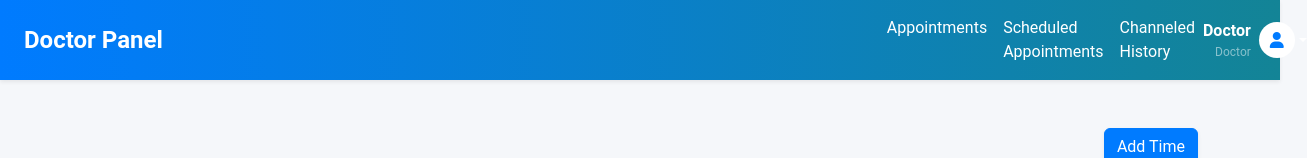
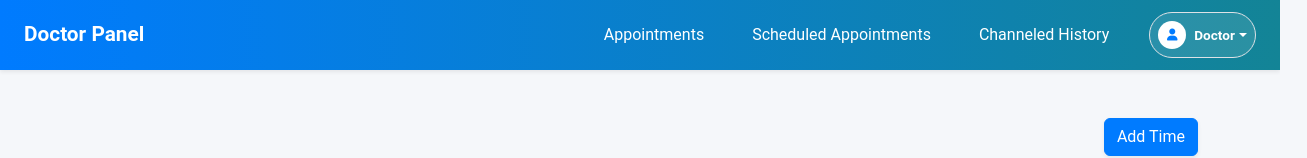
Before and after one commit to kavishka-wilagedara/healthcare-system, a React (Create React App) app in the folder frontend/: page /doc-home in a window 1280 px wide. Shown: the top 158 px of the page, 1307 px wide, since content can reach past the window. Built offline with nearby package versions, Linux system fonts and the light colour scheme; no server answers.

Commit message:
new update on doctor navbar

```diff
--- a/frontend/src/doctor/components/DocNavbar.jsx
+++ b/frontend/src/doctor/components/DocNavbar.jsx
@@ -8,6 +8,7 @@ const DocNavbar = () => {
   const { user, setUser } = useContext(UserContext);
   const navigate = useNavigate();
   const [dropdownOpen, setDropdownOpen] = useState(false);
+  const [mobileMenuOpen, setMobileMenuOpen] = useState(false);
 
   const handleLogout = () => {
     setUser(null);
@@ -18,108 +19,161 @@ const DocNavbar = () => {
     setDropdownOpen(!dropdownOpen);
   };
 
+  const toggleMobileMenu = () => {
+    setMobileMenuOpen(!mobileMenuOpen);
+  };
+
+  const closeMobileMenu = () => {
+    setMobileMenuOpen(false);
+  };
+
   return (
     <nav className="navbar navbar-expand-lg navbar-dark healthcare-navbar shadow-sm">
-      <div className="container-fluid px-4">
+      <div className="container-fluid px-3 px-md-4">
         <Link className="navbar-brand fw-bold text-white" to="/doc-dashboard">
-          Doctor Panel
+          <span className="d-none d-sm-inline">Doctor Panel</span>
+          <span className="d-inline d-sm-none">Doc Panel</span>
         </Link>
+
         <button
-          className="navbar-toggler"
+          className="navbar-toggler border-0"
           type="button"
-          data-bs-toggle="collapse"
-          data-bs-target="#navbarNav"
+          onClick={toggleMobileMenu}
           aria-controls="navbarNav"
-          aria-expanded="false"
+          aria-expanded={mobileMenuOpen}
           aria-label="Toggle navigation"
         >
           <span className="navbar-toggler-icon"></span>
         </button>
 
-        <div className="collapse navbar-collapse" id="navbarNav">
-          <ul className="navbar-nav me-auto" style={{marginLeft: "700px"}}>
+        <div
+          className={`collapse navbar-collapse ${mobileMenuOpen ? "show" : ""}`}
+          id="navbarNav"
+        >
+          <ul className="navbar-nav ms-auto me-3">
             <li className="nav-item">
               <Link
-                className={`nav-link ${
+                className={`nav-link px-3 py-2 ${
                   location.pathname === "/doc-appointments" ? "active" : ""
                 }`}
                 to="/doc-appointments"
+                onClick={closeMobileMenu}
               >
+                <i className="fas fa-calendar-check d-lg-none me-2"></i>
                 Appointments
               </Link>
             </li>
             <li className="nav-item">
               <Link
-                className={`nav-link ${
+                className={`nav-link px-3 py-2 ${
                   location.pathname === "/doc-scheduledAppointments"
                     ? "active"
                     : ""
                 }`}
                 to="/doc-scheduledAppointments"
+                onClick={closeMobileMenu}
               >
-                Scheduled Appointments
+                <i className="fas fa-clock d-lg-none me-2"></i>
+                <span className="d-none d-md-inline">
+                  Scheduled Appointments
+                </span>
+                <span className="d-inline d-md-none">Scheduled</span>
               </Link>
             </li>
             <li className="nav-item">
               <Link
-                className={`nav-link ${
+                className={`nav-link px-3 py-2 ${
                   location.pathname === "/doc-appointmentHistory"
                     ? "active"
                     : ""
                 }`}
                 to="/doc-appointmentHistory"
+                onClick={closeMobileMenu}
               >
-                Channeled History
+                <i className="fas fa-history d-lg-none me-2"></i>
+                <span className="d-none d-md-inline">Channeled History</span>
+                <span className="d-inline d-md-none">History</span>
               </Link>
             </li>
           </ul>
 
-          <div className="d-flex align-items-center">
+          <div className="d-flex align-items-center mt-3 mt-lg-0">
             <div className="dropdown">
               <button
-                className="btn btn-link nav-link dropdown-toggle d-flex align-items-center"
+                className="btn btn-link nav-link dropdown-toggle d-flex align-items-center p-2 border rounded-pill"
                 onClick={toggleDropdown}
-                style={{ color: "white", textDecoration: "none" }}
+                style={{
+                  color: "white",
+                  textDecoration: "none",
+                  borderColor: "rgba(255, 255, 255, 0.3) !important",
+                  backgroundColor: "rgba(255, 255, 255, 0.1)",
+                }}
               >
-                <div className="me-2 d-flex flex-column align-items-end">
-                  <span className="fw-bold">
+                <div
+                  className="rounded-circle bg-white d-flex align-items-center justify-content-center me-2"
+                  style={{
+                    width: "28px",
+                    height: "28px",
+                    color: "#007bff",
+                  }}
+                >
+                  <i
+                    className="fas fa-user"
+                    style={{ fontSize: "0.75rem" }}
+                  ></i>
+                </div>
+                <div className="d-flex flex-column align-items-start d-none d-lg-block">
+                  <span
+                    className="fw-bold"
+                    style={{ fontSize: "0.85rem", lineHeight: "1.2" }}
+                  >
                     {user?.doctor?.fullName || "Doctor"}
                   </span>
-                  <small
-                    className="text-white-50"
-                    style={{ fontSize: "0.75rem" }}
-                  >
-                    {user?.doctor?.specialization || "Doctor"}
-                  </small>
+
                 </div>
-                <div
-                  className="rounded-circle bg-white d-flex align-items-center justify-content-center"
-                  style={{ width: "36px", height: "36px", color: "#007bff" }}
-                >
-                  <i className="fas fa-user"></i>
+                <div className="d-block d-lg-none ms-1">
+                  <span className="fw-bold" style={{ fontSize: "0.9rem" }}>
+                    {user?.doctor?.fullName?.split(" ")[0] || "Doctor"}
+                  </span>
                 </div>
               </button>
+
               <ul
                 className={`dropdown-menu dropdown-menu-end ${
                   dropdownOpen ? "show" : ""
                 }`}
               >
+                <li className="d-block d-lg-none">
+                  <div className="dropdown-item-text text-center py-2">
+                    <div className="fw-bold">
+                      {user?.doctor?.fullName || "Doctor"}
+                    </div>
+                    <small className="text-muted">
+                      {user?.doctor?.specialization || "Doctor"}
+                    </small>
+                  </div>
+                  <div className="dropdown-divider"></div>
+                </li>
                 <li>
-                  <Link className="dropdown-item" to="/doc-profile">
-                    <i className="fas fa-user-circle me-2"></i>Profile
+                  <Link
+                    className="dropdown-item d-flex align-items-center"
+                    to="/doc-profile"
+                    onClick={closeMobileMenu}
+                  >
+                    <i className="fas fa-user-circle me-3"></i>
+                    <span>Profile</span>
                   </Link>
                 </li>
-                {/* <li>
-                  <Link className="dropdown-item" to="/doc-settings">
-                    <i className="fas fa-cog me-2"></i>Settings
-                  </Link>
-                </li> */}
                 <li>
                   <hr className="dropdown-divider" />
                 </li>
                 <li>
-                  <button className="dropdown-item" onClick={handleLogout}>
-                    <i className="fas fa-sign-out-alt me-2"></i>Logout
+                  <button
+                    className="dropdown-item d-flex align-items-center w-100"
+                    onClick={handleLogout}
+                  >
+                    <i className="fas fa-sign-out-alt me-3"></i>
+                    <span>Logout</span>
                   </button>
                 </li>
               </ul>
@@ -131,33 +185,137 @@ const DocNavbar = () => {
       <style>{`
         .healthcare-navbar {
           background: linear-gradient(90deg, #007bff, #138496);
+          min-height: 60px;
         }
+
+        .navbar-brand {
+          font-size: 1.3rem;
+        }
+
+        @media (max-width: 576px) {
+          .navbar-brand {
+            font-size: 1.1rem;
+          }
+        }
+
         .nav-link {
           color: #ffffff !important;
           transition: all 0.3s ease;
+          border-radius: 0.375rem;
+          margin: 0.25rem 0;
         }
+
         .nav-link:hover {
           color: #e6f0fa !important;
+          background-color: rgba(255, 255, 255, 0.1);
           transform: translateY(-1px);
         }
+
         .nav-link.active {
           color: #ffffff !important;
           font-weight: bold;
-          border-bottom: 2px solid #ffffff;
+          background-color: rgba(255, 255, 255, 0.2);
+          border-bottom: none;
         }
-        .navbar-brand {
-          font-size: 1.5rem;
+
+        @media (min-width: 992px) {
+          .nav-link.active {
+            border-bottom: 2px solid #ffffff;
+            background-color: transparent;
+          }
         }
+
+        .navbar-toggler {
+          padding: 0.25rem 0.5rem;
+          font-size: 1rem;
+        }
+
+        .navbar-toggler:focus {
+          box-shadow: none;
+        }
+
         .dropdown-menu {
           border: none;
           box-shadow: 0 0.5rem 1rem rgba(0, 0, 0, 0.15);
+          min-width: 180px;
         }
+
         .dropdown-item {
           transition: all 0.2s ease;
+          padding: 0.5rem 1rem;
         }
+
         .dropdown-item:hover {
           background-color: #f8f9fa;
           padding-left: 1.5rem;
+        }
+
+        .dropdown-item-text {
+          padding: 0.5rem 1rem;
+          margin-bottom: 0;
+        }
+
+        @media (max-width: 991.98px) {
+          .navbar-nav {
+            margin-top: 1rem;
+            padding-bottom: 1rem;
+            border-bottom: 1px solid rgba(255, 255, 255, 0.2);
+          }
+
+          .nav-link {
+            padding: 0.75rem 1rem !important;
+            margin: 0.125rem 0;
+          }
+
+          .dropdown-menu {
+            position: static !important;
+            transform: none !important;
+            box-shadow: none;
+            border: 1px solid rgba(255, 255, 255, 0.2);
+            background-color: rgba(255, 255, 255, 0.95);
+            margin-top: 0.5rem;
+          }
+
+          .dropdown-menu.show {
+            display: block;
+          }
+        }
+
+        @media (max-width: 576px) {
+          .container-fluid {
+            padding-left: 1rem !important;
+            padding-right: 1rem !important;
+          }
+
+          .nav-link {
+            font-size: 0.9rem;
+          }
+        }
+
+        /* Smooth collapse animation */
+        .navbar-collapse {
+          transition: all 0.3s ease-in-out;
+        }
+
+        /* Mobile menu backdrop */
+        @media (max-width: 991.98px) {
+          .navbar-collapse.show {
+            background-color: rgba(0, 123, 255, 0.95);
+            margin: 0.5rem -1rem -1rem -1rem;
+            padding: 1rem;
+            border-radius: 0 0 0.5rem 0.5rem;
+          }
+        }
+
+        /* Ensure proper spacing on all screen sizes */
+        .navbar-nav .nav-item {
+          margin: 0 0.25rem;
+        }
+
+        @media (min-width: 992px) {
+          .navbar-nav .nav-item {
+            margin: 0 0.5rem;
+          }
         }
       `}</style>
     </nav>
```
